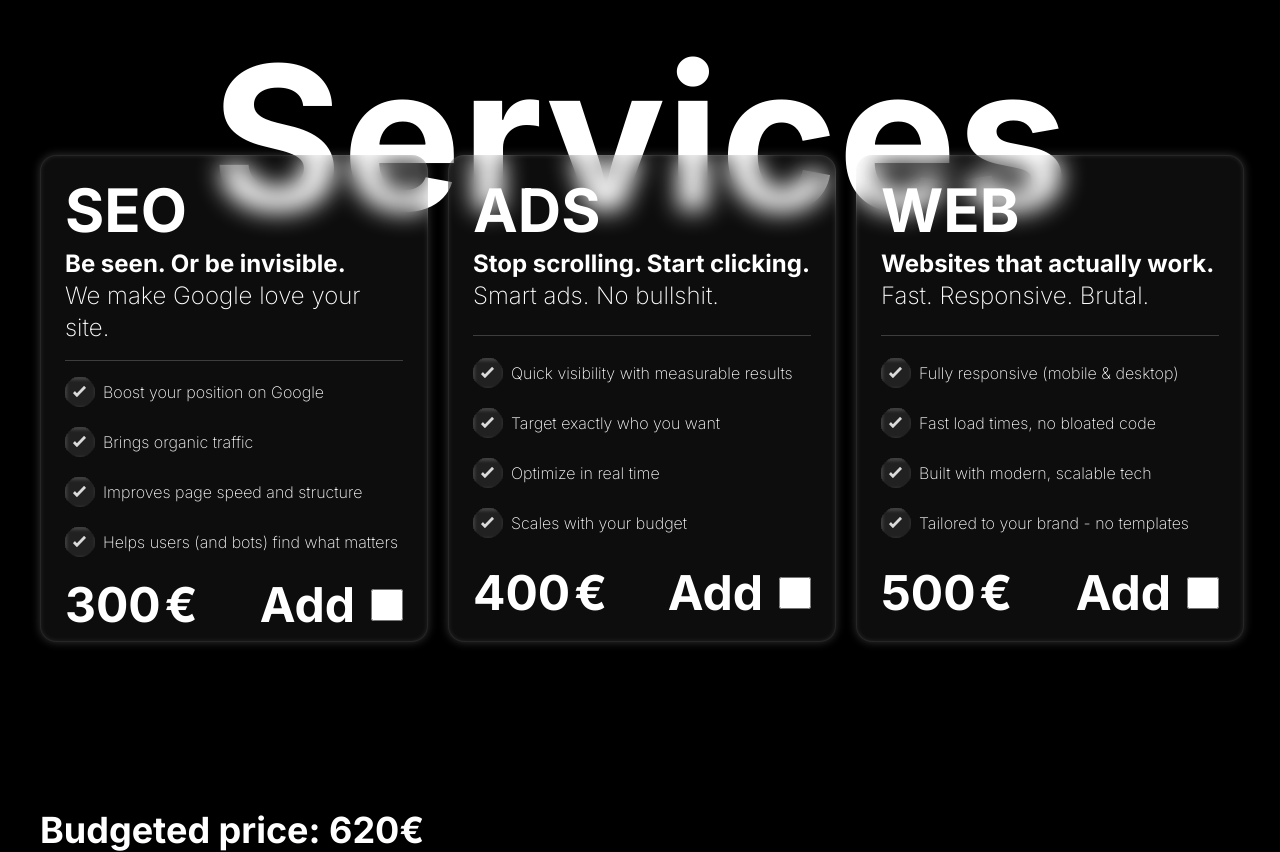
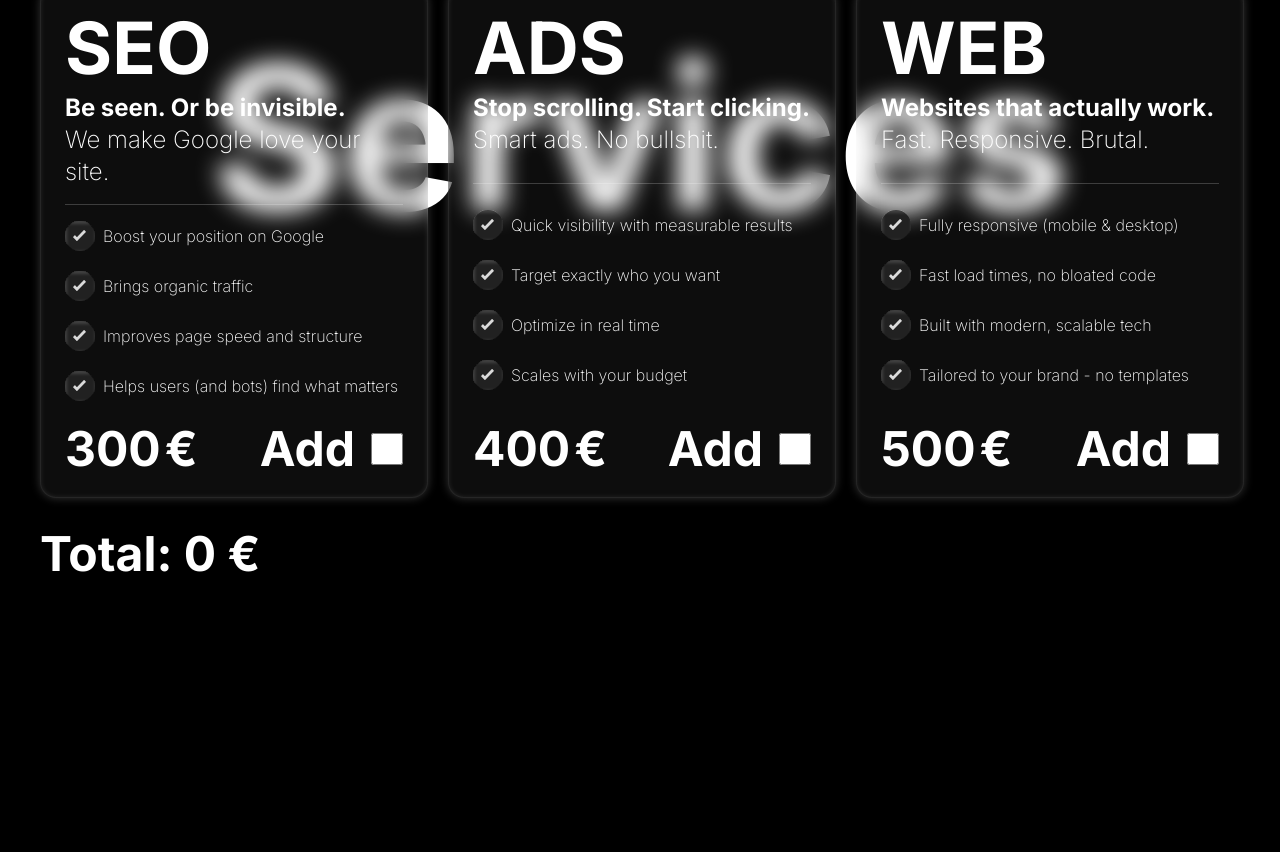
Before and after one commit to edison-r/S6-React-BudgetPage, a React (Vite) app: page /services in a window 1280 px wide. Shown: the part 741-1593 px from the top of the page. After the commit the page ends 1464 px from the top, so only its background shows below. Built offline with nearby package versions, Linux system fonts and the light colour scheme; a web font is replaced by a local one.

Commit message:
feat(calculator): logic calculator done
Calculator logic is done, wip styling

```diff
--- /dev/null
+++ b/src/components/Calculator/Calculator.tsx
@@ -0,0 +1,71 @@
+import { useState } from "react";
+import ServiceCard from "../Cards/ServiceCard";
+import { services } from "../../data/services";
+
+
+export default function Calculator(){
+    const [selectedServices, setSelectedServices] = useState({
+        seo: false,
+        ads: false,
+        web: {
+            selected: false,
+            languages: 0,
+            translations: 0,
+        },
+    });
+
+    const handleToggle = (type : string) => {
+        if(type === "web"){
+            setSelectedServices((prev) => ({
+                ...prev,
+                web: { ...prev.web, selected: !prev.web.selected },
+            }))
+        } else {
+            setSelectedServices((prev) => ({
+                ...prev,
+                [type]: !prev[type as "seo" | "ads"],
+            }))
+        }
+    };
+
+    const handleWebOptionChange = (options: { languages: number; translations: number }) => {
+        setSelectedServices((prev) => ({
+            ...prev,
+            web: { ...prev.web, ...options },
+        }));
+    };
+
+    const calculateTotal = () => {
+        let total = 0;
+        if(selectedServices.seo) total += 300;
+        if(selectedServices.ads) total += 200;
+        if(selectedServices.web.selected) {
+            total += 500;
+            total += selectedServices.web.languages * 30;
+            total += selectedServices.web.translations * 30;
+        }
+        return total;
+    }
+
+    return (
+    <div>
+        <div className="flex flex-row gap-5">
+            {services.map((service) => (
+                <ServiceCard
+                    key={service.type}
+                    {...service}
+                    selected={
+                    service.type === "web"
+                        ? selectedServices.web.selected
+                        : selectedServices[service.type as "seo" | "ads"]
+                    }
+                    onToggle={() => handleToggle(service.type)}
+                    webOptions={service.type === "web" ? selectedServices.web : undefined}
+                    onOptionsChange={service.type === "web" ? handleWebOptionChange : undefined}
+                />
+            ))}
+        </div>
+        <div className="text-white text-5xl font-bold mt-8">Total: {calculateTotal()} €</div>
+    </div>
+  );
+};
--- a/src/components/Cards/ServiceCard.tsx
+++ b/src/components/Cards/ServiceCard.tsx
@@ -1,33 +1,78 @@
 import type { ServiceCardData } from "../../types/types";
 import ServicesFeatures from "../SharedComponents/ServicesFeatures";
 
-export default function ServicesCard({ title, tagline, description, features, price, isSelected }: ServiceCardData){
+type Props = ServiceCardData & {
+    selected: boolean;
+    onToggle: () => void;
+    webOptions?: {
+        languages: number;
+        translations: number;
+    };
+    onOptionsChange?: (options: { languages: number; translations: number }) => void;
+};
+
+export default function ServiceCard({ title, tagline, description, features, price, selected, type, onToggle, webOptions, onOptionsChange }: Props){
     return(
         <>
-        <div className="z-50 flex flex-row gap-5 my-[168px]">
-            <div className="flex flex-col justify-between w-[388px] h-[487px] rounded-2xl p-6 backdrop-blur-md bg-white/5 border border-white/10 shadow-[inset_0_0_5px_rgba(255,255,255,0.1),_0_0_10px_rgba(255,255,255,0.2)]">
-
+            <div className="z-50 flex flex-row gap-5">
+                <div className="flex flex-col justify-between w-[388px] min-h-[487px] rounded-2xl p-6 backdrop-blur-md bg-white/5 border border-white/10 shadow-[inset_0_0_5px_rgba(255,255,255,0.1),_0_0_10px_rgba(255,255,255,0.2)]">
                     <div>
-            <h1 className="text-white text-6xl font-bold">{title}</h1>
+                        <h1 className="text-white text-7xl font-bold">{title}</h1>
                         <p className="text-white text-2xl font-bold mt-2">{tagline}</p>
                         <p className="text-white text-2xl font-extralight">{description}</p>
                     </div>
-
                     <hr className="my-4 border-white/20" />
-
                     <div className="space-y-4">
                         <ServicesFeatures features={features} />
                     </div>
-
                     <div className="flex justify-between items-center mt-6">
                         <h2 className="text-white text-5xl font-bold">{price}<span className="mx-1">€</span></h2>
                         <div className="flex items-center gap-4">
                             <h2 className="text-white text-5xl font-bold">Add</h2>
-                <input type="checkbox" className="w-8 h-8 accent-white cursor-pointer" />
+                            <input
+                                type="checkbox"
+                                checked={selected}
+                                onChange={onToggle}
+                                className="w-8 h-8 accent-white cursor-pointer"
+                            />
+                        </div>
                     </div>
                 </div>
 
+                {type === "web" && webOptions && onOptionsChange && selected && (
+                <div className="mt-4 flex gap-4 text-white">
+                    <label>
+                        Languages:
+                        <input
+                        type="number"
+                        min="0"
+                        value={webOptions.languages}
+                        onChange={(e) =>
+                            onOptionsChange({
+                                languages: parseInt(e.target.value) || 0,
+                                translations: webOptions.translations
+                            })
+                        }
+                        className="ml-2 w-16 text-black"
+                        />
+                    </label>
+                    <label>
+                        Translations:
+                        <input
+                        type="number"
+                        min="0"
+                        value={webOptions.translations}
+                        onChange={(e) =>
+                            onOptionsChange({
+                                translations: parseInt(e.target.value) || 0,
+                                languages: webOptions.languages
+                            })
+                        }
+                        className="ml-2 w-16 text-black"
+                        />
+                    </label>
                 </div>
+                )}
             </div>
         </>
     );
--- a/src/components/Sections/Services.tsx
+++ b/src/components/Sections/Services.tsx
@@ -1,21 +1,10 @@
-import { services } from "../../data/services";
-import ServicesCard from "../Cards/ServiceCard";
+import Calculator from "../../components/Calculator/Calculator";
 
-export default function Services(){
-
-    return(
-        <section id="services" className="relative h-screen py-16">
-            <h1 className="absolute left-1/2 -translate-x-1/2 z-0 text-10xl font-bold">
-                Services
-            </h1>
-            <div className="flex flex-row gap-5">
-                {services.map((service, i) => (
-                    <ServicesCard key={i} {...service} />
-                ))}
-            </div>
-            <div>
-                <h2 className="flex flex-col content-end text-4xl font-bold">Budgeted price: 620€</h2>
-            </div>
+export default function Services() {
+    return (
+        <section id="services" className="relative min-h-screen py-16">
+            <h1 className="absolute left-1/2 -translate-x-1/2 z-0 text-10xl font-bold">Services</h1>
+            <Calculator />
         </section>
     );
 }
--- a/src/data/services.tsx
+++ b/src/data/services.tsx
@@ -2,7 +2,7 @@ import type { ServiceCardData } from "../types/types";
 
 export const services: ServiceCardData[] = [
     {
-        id: "seo",
+        type: "seo",
         title: "SEO",
         tagline: "Be seen. Or be invisible.",
         description: "We make Google love your site.",
@@ -15,7 +15,7 @@ export const services: ServiceCardData[] = [
         price: 300,
     },
     {
-        id: "ads",
+        type: "ads",
         title: "ADS",
         tagline: "Stop scrolling. Start clicking.",
         description: "Smart ads. No bullshit.",
@@ -28,7 +28,7 @@ export const services: ServiceCardData[] = [
         price: 400,
     },
     {
-        id: "web",
+        type: "web",
         title: "WEB",
         tagline: "Websites that actually work.",
         description: "Fast. Responsive. Brutal.",
--- a/src/types/types.ts
+++ b/src/types/types.ts
@@ -1,9 +1,10 @@
+export type ServiceType = "seo" | "ads" | "web";
+
 export type ServiceCardData = {
-    id: string;
+    type: ServiceType;
     title: string;
     tagline: string;
     description: string;
     features: string[];
     price: number;
-    isSelected?: boolean;
 };
```
Lines whose indentation alone changed are shown as unchanged.
